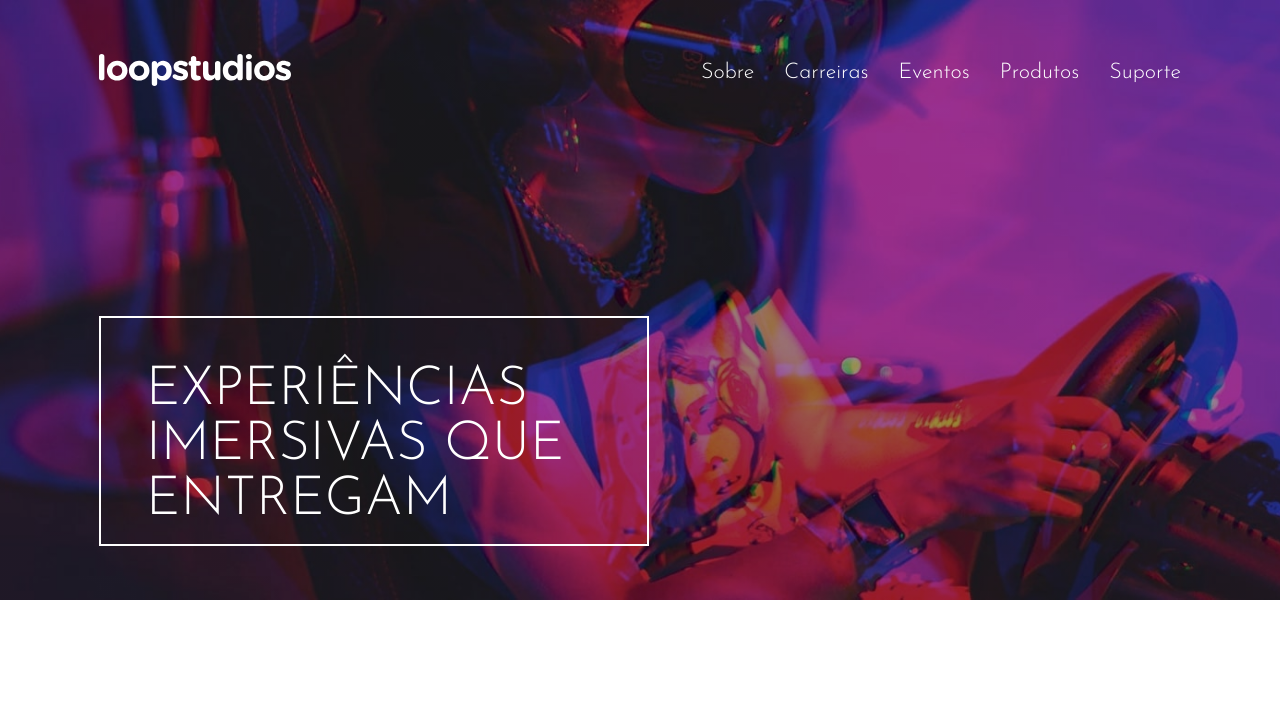
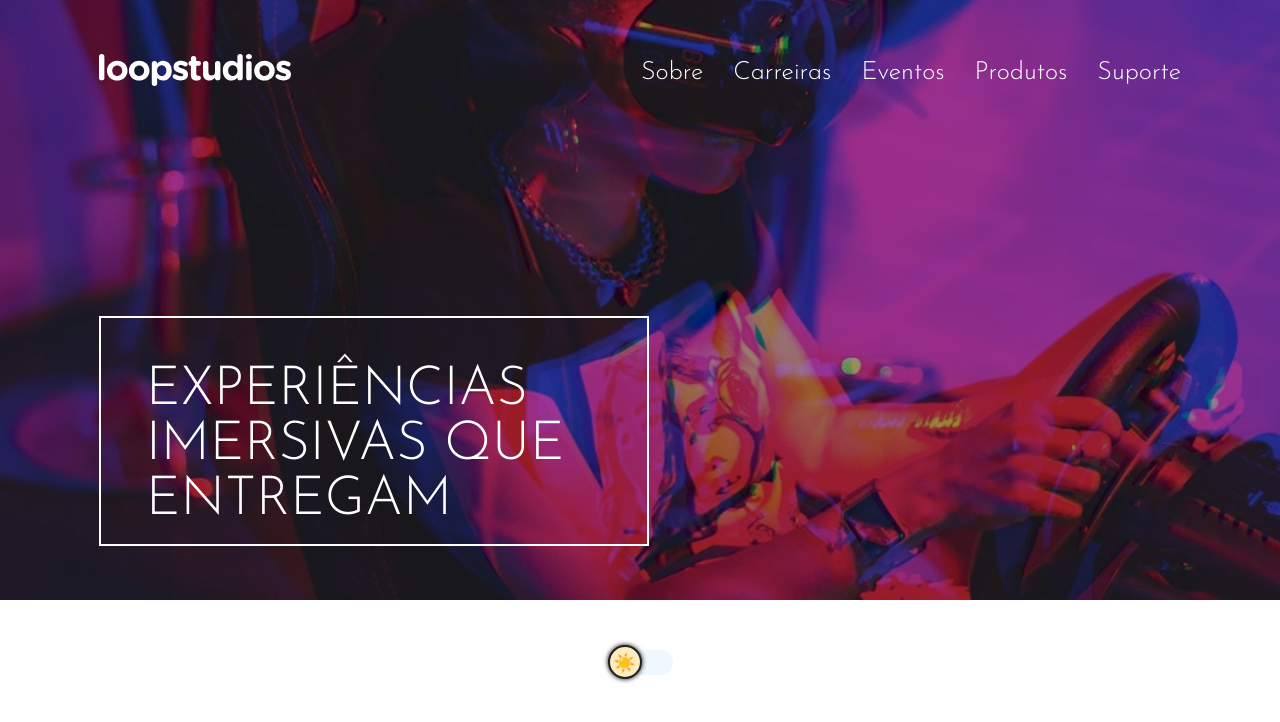
Before and after one commit to Guivieirasilva/loopstudios-landing-page-main, a React (Vite) app: page / in a window 1280 px wide. Shown: the top 722 px of the page. Built offline with nearby package versions, Linux system fonts and the light colour scheme.

Commit message:
controle de temas

```diff
--- a/src/App.tsx
+++ b/src/App.tsx
@@ -4,7 +4,7 @@ import { ThemeProvider } from 'styled-components'
 import { NavMenu } from './components/NavMenu'
 
 import { GlobalStyles } from './ThemeConfigs/GlobalStyles'
-// import { Container } from './ThemeConfigs/styles'
+import { Container } from './ThemeConfigs/styles'
 import { lightTheme, darkTheme } from './ThemeConfigs/Theme'
 
 import './App.css'
@@ -26,7 +26,14 @@ function App() {
           <div className='app'>
             <NavMenuMobile menuIsVisible={menuIsVisible} setMenuIsVisible={setMenuIsVisible}/>
             <NavMenu MenuIsVisible={() => setMenuIsVisible(true)}/>
-
+            <Container>
+              <input
+                type="checkbox"
+                onClick={() => themeToggler()}
+                id="toggle"
+              />
+              <label htmlFor='toggle' className='button'></label>
+            </Container>
           </div>
 
       </ThemeProvider>
--- a/src/ThemeConfigs/Theme.ts
+++ b/src/ThemeConfigs/Theme.ts
@@ -4,6 +4,6 @@ export const lightTheme = {
 }
 
 export const darkTheme = {
-   body: '#000',
+   body: '#111',
    fontColor: '#fff'
 }
--- a/src/ThemeConfigs/styles.ts
+++ b/src/ThemeConfigs/styles.ts
@@ -4,4 +4,41 @@ export const Container = styled.div`
    color: ${props => props.theme.fontColor};
    margin: 50px;
    text-align: center;
+   transition-duration: .5s;
+   #toggle{
+      display:none;
+   }
+   .button{
+      display: inline-block;
+      width: 65px;
+      height: 25px;
+      background-color: #f0f8ff;
+      border-radius: 38px;
+      position: relative;
+      cursor: pointer;
+
+   &::after{
+      width: 30px;
+      height: 30px;
+      content:"☀️";
+      background-color: #FEEBBF;
+      border: 2px solid #222;
+      border-radius: 50%;
+      box-shadow: 0 0 5px rgba(0, 0, 0, 25);
+      position: absolute;
+      top: -5px;
+      left: 0;
+      display: grid;
+      place-content: center;
+      line-height: 0;
+      transition: background-color 1s,
+      transform 1s ease-in;
+   }
+}
+   #toggle:checked + .button::after{
+      content: "🌙";
+      background-color: #00008b;
+
+      transform: translateX(40px) rotate(360deg);
+   }
 `
--- a/src/components/NavMenu/styles.ts
+++ b/src/components/NavMenu/styles.ts
@@ -49,10 +49,11 @@ export const ContainerHeader = styled.header<PropsNavMenu>`
             display: flex;
             gap: 30px;
             list-style: none;
-            font-family: 'Josefin Sans', sans-serif;
 
             >li{
-               font-size: 1.2rem;
+               font-family: 'Josefin Sans', sans-serif;
+               font-weight: 300;
+               font-size: 1.4rem;
                align-self: center;
                cursor: pointer;
                transition-duration:.5s;
@@ -88,6 +89,7 @@ export const ContainerHeader = styled.header<PropsNavMenu>`
    }
 
    @media screen and (max-width: 900px) {
+   padding: 3rem 1rem;
 
       >section.navbar {
          nav.navdesk {
--- a/src/components/NavMenuMobile/styles.ts
+++ b/src/components/NavMenuMobile/styles.ts
@@ -19,8 +19,8 @@ export const MenuMobile = styled.section<Props>`
    opacity: ${({isVisible}) => isVisible === true ? 1 : 0};
    pointer-events: ${({isVisible}) => isVisible === true ? 'auto' : 'none'};
    box-sizing: border-box;
-   padding-left: 40px;
-   padding-right: 40px ;
+   padding-left: 10px;
+   padding-right: 10px ;
 
 
 
@@ -59,7 +59,6 @@ export const MenuMobile = styled.section<Props>`
          flex-direction: column;
          gap: 20px;
          font-family: 'Josefin Sans', sans-serif;
-         font-weight: 300;
          >li {
             font-size: 1.4rem;
             transition-duration:.5s;
```
